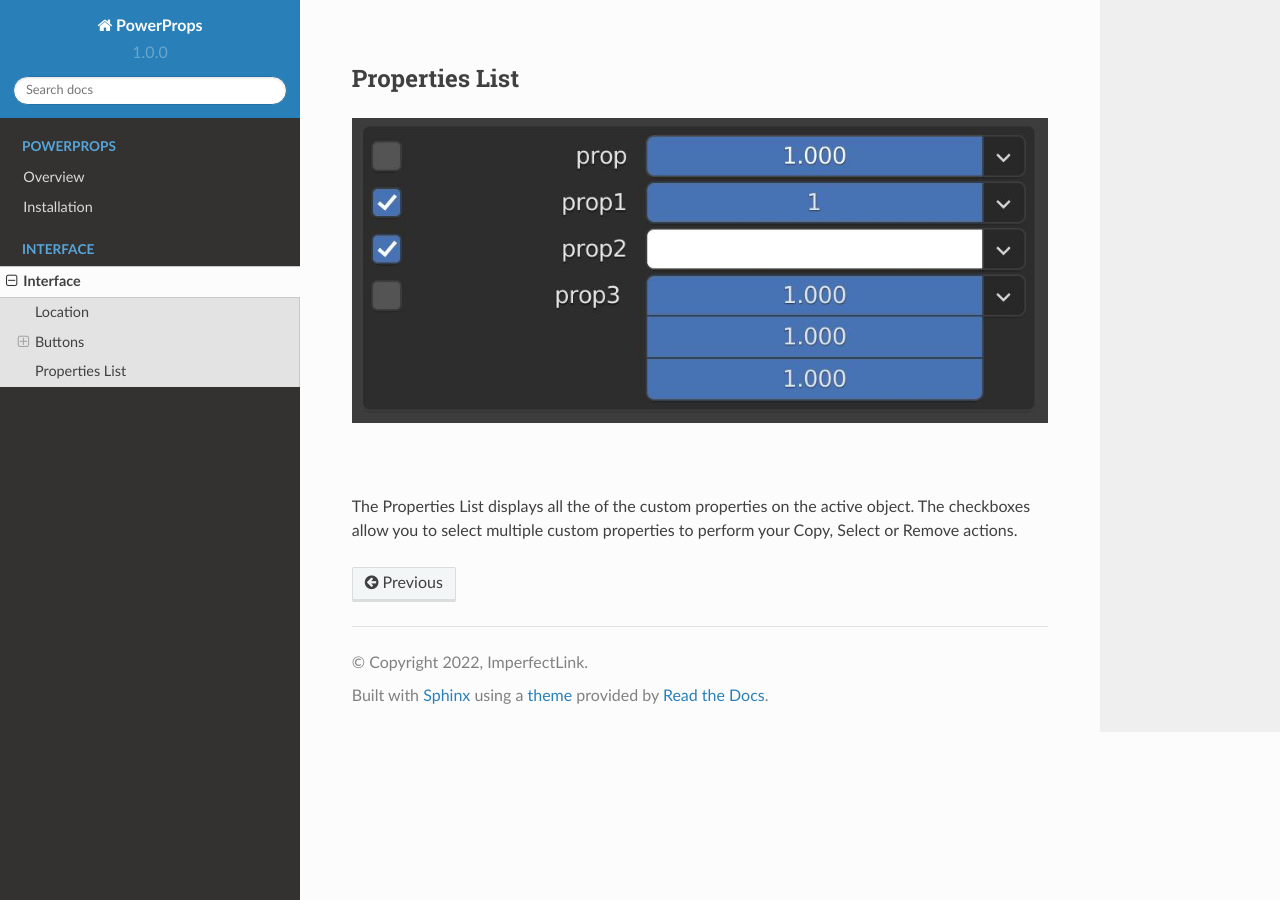
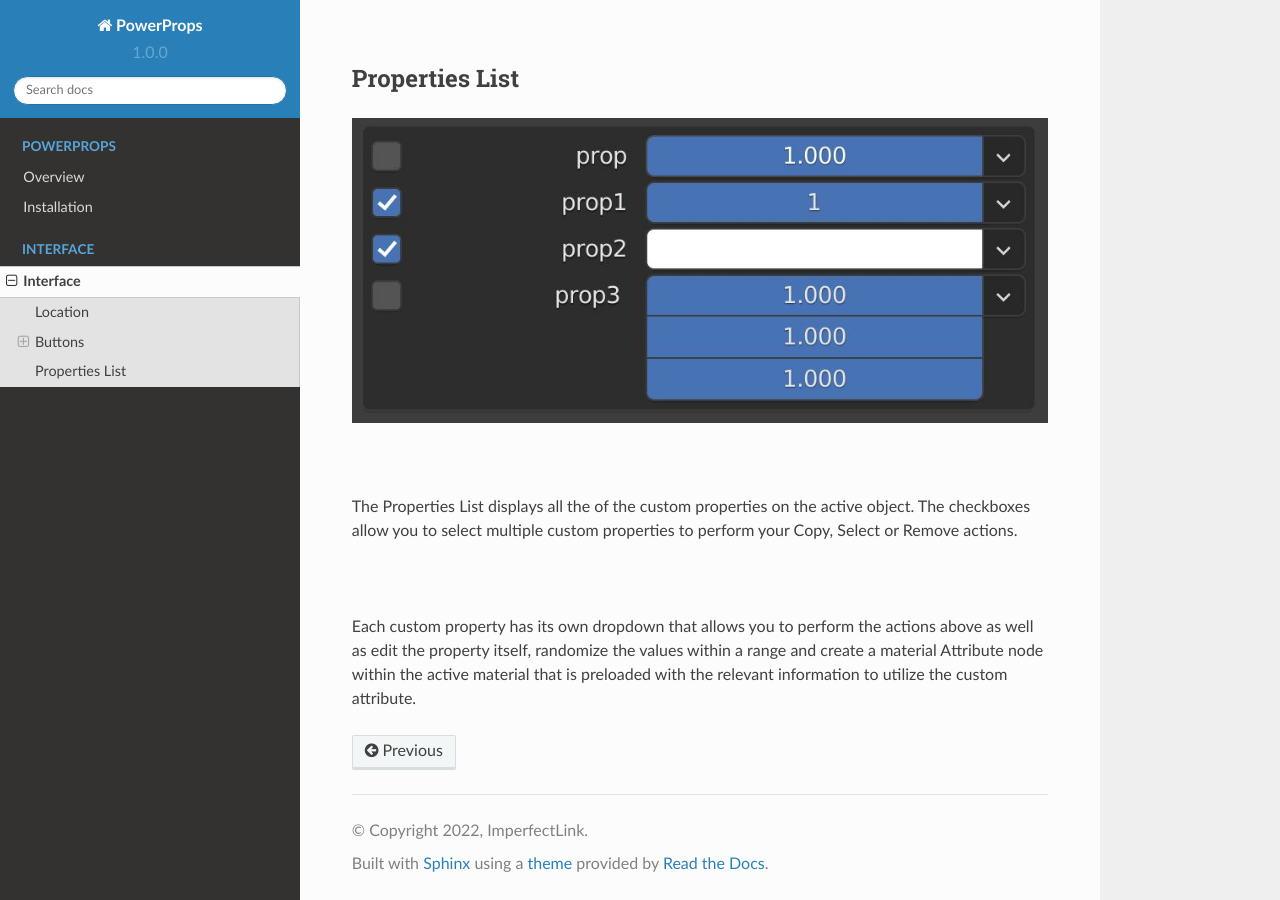
Before and after one commit to imperfectlink/PowerProps, a Sphinx documentation site: the page built from docs/source/interface.rst, in a window 1280 px wide and 900 px high, scrolled down 4792 px. Built offline with Sphinx 7.4.7 and the Read the Docs theme 2.0.0, drawn with Linux system fonts in a browser that asks for light colours.

Commit message:
Update interface.rst

```diff
--- a/docs/source/interface.rst
+++ b/docs/source/interface.rst
@@ -116,3 +116,7 @@ Properties List
 |
 
 The Properties List displays all the of the custom properties on the active object. The checkboxes allow you to select multiple custom properties to perform your Copy, Select or Remove actions.
+
+|
+
+Each custom property has its own dropdown that allows you to perform the actions above as well as edit the property itself, randomize the values within a range and create a material Attribute node within the active material that is preloaded with the relevant information to utilize the custom attribute.
```
